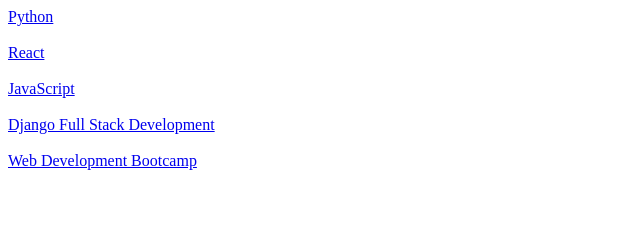
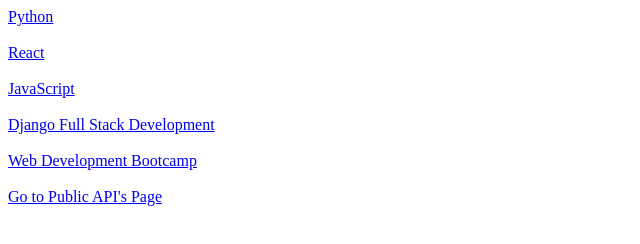
Before and after one commit to hasnainprogrammer/courses, a plain HTML site: page index.html in a window 1280 px wide. Shown: the whole page, without its empty margins (0-640 px from the left). Drawn offline with Linux system fonts and the light colour scheme.

Commit message:
API links added

```diff
--- a/index.html
+++ b/index.html
@@ -13,5 +13,7 @@
    <a href="https://mega.nz/folder/vC4XCRjJ#Xo8JOe6LdWvNPdlyUawGTA">Django Full Stack Development</a><br><br>
    <a href="https://mega.nz/folder/n8YDnIiA#E15euUFgJLURm_CxhrUKTQ">Web Development Bootcamp</a><br><br>
 
+<!-- PUBLIC APIS URLS LINK  -->
+    <a href="https://github.com/public-apis/public-apis/blob/master/README.md">Go to Public API's Page</a>
 </body>
 </html>
```
